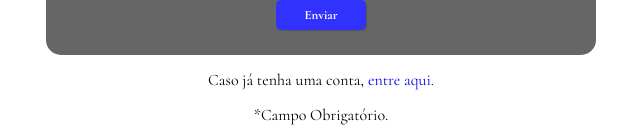
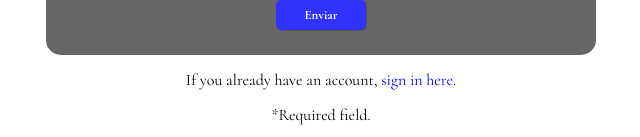
Before and after one commit to brunovcg/devjobs, a React (Create React App) app: page /register in a window 1280 px wide. Shown: the part 849-986 px from the top of the page, without its empty margins (319-959 px from the left). Built offline with nearby package versions, Linux system fonts and the light colour scheme; a web font is replaced by a local one.

Commit message:
fix: Translated text to english.

```diff
--- a/src/pages/UserRegister/index.jsx
+++ b/src/pages/UserRegister/index.jsx
@@ -184,8 +184,8 @@ const Register = () => {
 
   </Container>
 
-  <Text>Caso já tenha uma conta, <Link to='/login'>entre aqui.</Link></Text>
-  <Text>*Campo Obrigatório.</Text>
+  <Text>If you already have an account, <Link to='/login'>sign in here.</Link></Text>
+  <Text>*Required field.</Text>
   </Page>
   </>
   );
```
